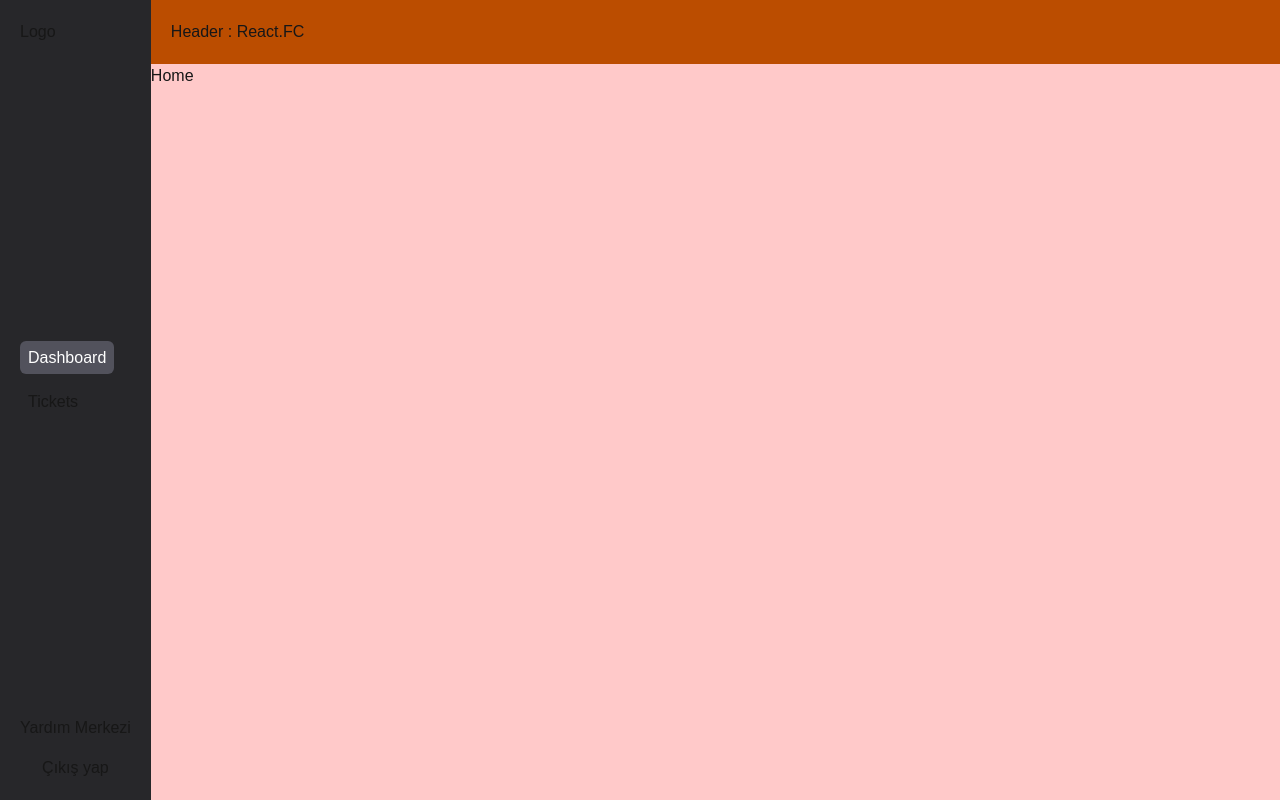
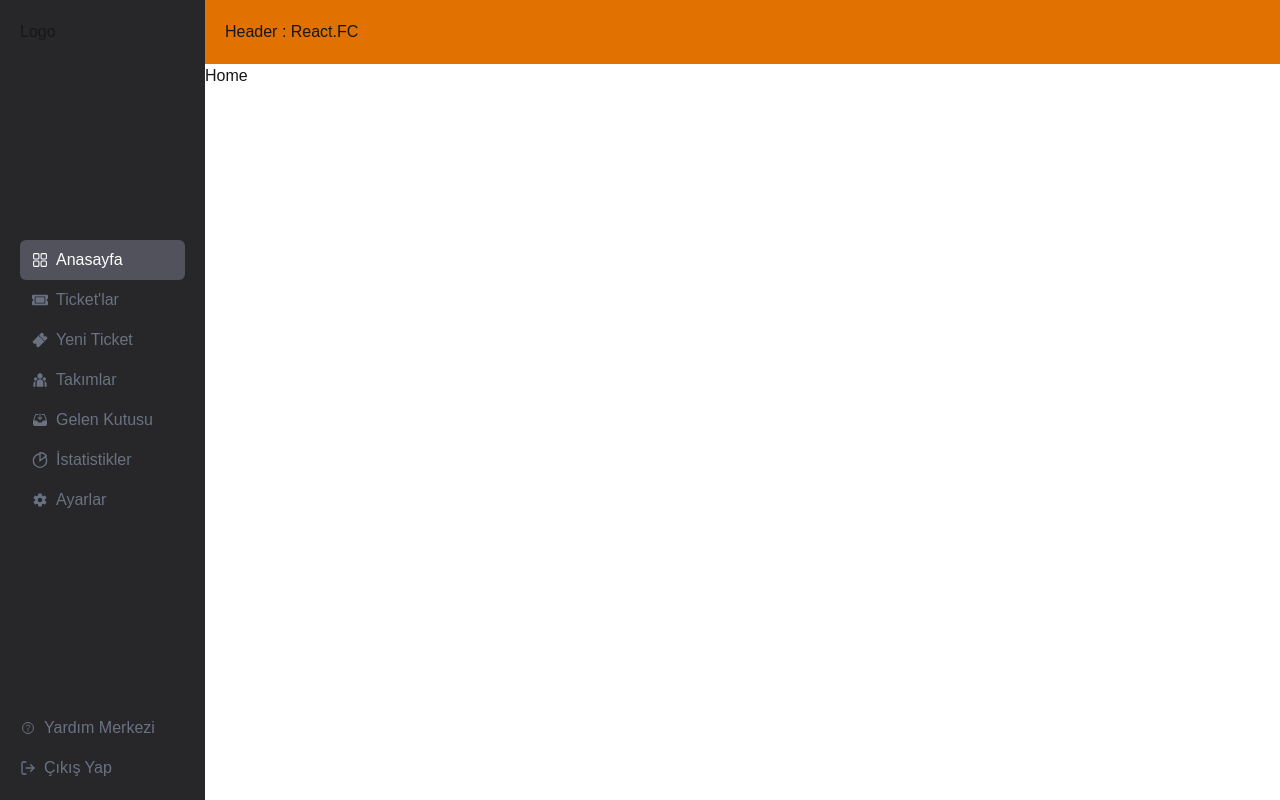
Before and after one commit to ozerbaykal/ticket-app-next-js, a Next.js app: page / in a window 1280 px wide. Built offline with nearby package versions, Linux system fonts and the light colour scheme.

Commit message:
render Navlinks on sideBar

```diff
--- a/src/app/(pages)/tickets/page.tsx
+++ b/src/app/(pages)/tickets/page.tsx
@@ -1,5 +1,3 @@
-import React from "react";
-
 const Tickets = () => {
   return <div>Tickets</div>;
 };
--- a/src/app/components/header/index.tsx
+++ b/src/app/components/header/index.tsx
@@ -1,5 +1,5 @@
 const Header = () => {
-  return <div className="bg-amber-700 p-5">Header : React.FC</div>;
+  return <div className="bg-amber-600 p-5">Header : React.FC</div>;
 };
 
 export default Header;
--- a/src/app/components/nav-link/index.tsx
+++ b/src/app/components/nav-link/index.tsx
@@ -5,24 +5,18 @@ import { usePathname } from "next/navigation";
 type Props = {
   href: string;
   style?: string;
-  children: string;
+  children: string | React.JSX.Element;
 };
-const NavLink = ({ href, style, children }: Props) => {
+const NavLink = ({ children, href, style }: Props) => {
   const path = usePathname();
 
   return (
-    <div>
-      <Link
-        href={href}
-        className={
-          href === path
-            ? style || "bg-zinc-600 rounded-md p-2 text-white items-center  "
-            : "p-2 items-center "
-        }
-      >
-        {children}
-      </Link>
-    </div>
+    <Link
+      href={href}
+      className={`${href === path ? style || "bg-zinc-600 text-white" : "text-gray-500"} rounded-md `}
+    >
+      {children}
+    </Link>
   );
 };
 
--- a/src/app/components/sidebar/index.tsx
+++ b/src/app/components/sidebar/index.tsx
@@ -1,18 +1,31 @@
-import Link from "next/link";
 import React from "react";
 import NavLink from "../nav-link";
+import { links } from "@/app/utils/constants";
+import { IoHelpCircleOutline as Help } from "react-icons/io5";
+import { LuLogOut as Door } from "react-icons/lu";
 
 const SideBar = () => {
   return (
     <aside className="p-5 bg-zinc-800 flex flex-col justify-between">
       <div>Logo</div>
-      <nav className="flex flex-col gap-5 ">
-        <NavLink href="/">Dashboard</NavLink>
-        <NavLink href="/tickets">Tickets</NavLink>
+      <nav className="flex flex-col  ">
+        {links.map((item, key) => (
+          <NavLink key={key} href={item.href}>
+            <div className="flex items-center gap-2 px-3 py-2 md:pe-8 rounded-md">
+              <span className="max-md:text-xl">{item.icon}</span>
+              <span className="max-md:hidden"> {item.title} </span>
+            </div>
+          </NavLink>
+        ))}
       </nav>
-      <div className="flex flex-col gap-4">
-        <button>Yardım Merkezi</button>
-        <button> Çıkış yap</button>
+      <div className="flex flex-col gap-4 items-start text-gray-500">
+        <button className="flex items-center gap-2 cursor-pointer">
+          <Help className="max-md:text-xl" />
+          <span className="max-md:hidden">Yardım Merkezi</span>
+        </button>
+        <button className="flex items-center gap-2 cursor-pointer">
+          <Door className="max-md:text-xl" /> <span className="max-md:hidden"> Çıkış Yap</span>
+        </button>
       </div>
     </aside>
   );
--- a/src/app/(pages)/layout.tsx
+++ b/src/app/layout.tsx
@@ -1,8 +1,8 @@
 import type { Metadata } from "next";
 import { Geist, Geist_Mono } from "next/font/google";
-import "../globals.css";
-import SideBar from "../components/sidebar";
-import Header from "../components/header";
+import "./globals.css";
+import SideBar from "./components/sidebar";
+import Header from "./components/header";
 
 const geistSans = Geist({
   variable: "--font-geist-sans",
@@ -30,7 +30,7 @@ export default function RootLayout({
         <div className="flex h-full ">
           <SideBar />
 
-          <div className="bg-red-200 flex-1 h-full">
+          <div className=" flex-1 h-full">
             <Header />
 
             <div>{children}</div>
--- /dev/null
+++ b/src/app/not-found.tsx
@@ -0,0 +1,11 @@
+import React from "react";
+
+const NotFound = () => {
+  return (
+    <div className=" h-screen grid place-items-center text-gray-400 text-2xl">
+      Aradığınız sayfa şuan mevcut değil
+    </div>
+  );
+};
+
+export default NotFound;
--- /dev/null
+++ b/src/app/utils/constants.tsx
@@ -0,0 +1,50 @@
+import { RxDashboard } from "react-icons/rx";
+import { GrAnalytics } from "react-icons/gr";
+import { RiTeamFill } from "react-icons/ri";
+import { IoMdSettings } from "react-icons/io";
+import { HiInboxArrowDown } from "react-icons/hi2";
+import { FaTicketAlt } from "react-icons/fa";
+import { IoTicket } from "react-icons/io5";
+
+type links = {
+  href: string;
+  title: string;
+  icon: React.JSX.Element;
+};
+export const links = [
+  {
+    href: "/",
+    title: "Anasayfa",
+    icon: <RxDashboard />,
+  },
+  {
+    href: "/tickets",
+    title: "Ticket'lar",
+    icon: <FaTicketAlt />,
+  },
+  {
+    href: "/ticket/new",
+    title: "Yeni Ticket",
+    icon: <IoTicket />,
+  },
+  {
+    href: "/teams",
+    title: "Takımlar",
+    icon: <RiTeamFill />,
+  },
+  {
+    href: "/inbox",
+    title: "Gelen Kutusu",
+    icon: <HiInboxArrowDown />,
+  },
+  {
+    href: "/statistics",
+    title: "İstatistikler",
+    icon: <GrAnalytics />,
+  },
+  {
+    href: "/settings",
+    title: "Ayarlar",
+    icon: <IoMdSettings />,
+  },
+];
```
Also changed, not shown: package.json (+5 -4 lines), 1 other file (tests, documents, lock files or other folders).
